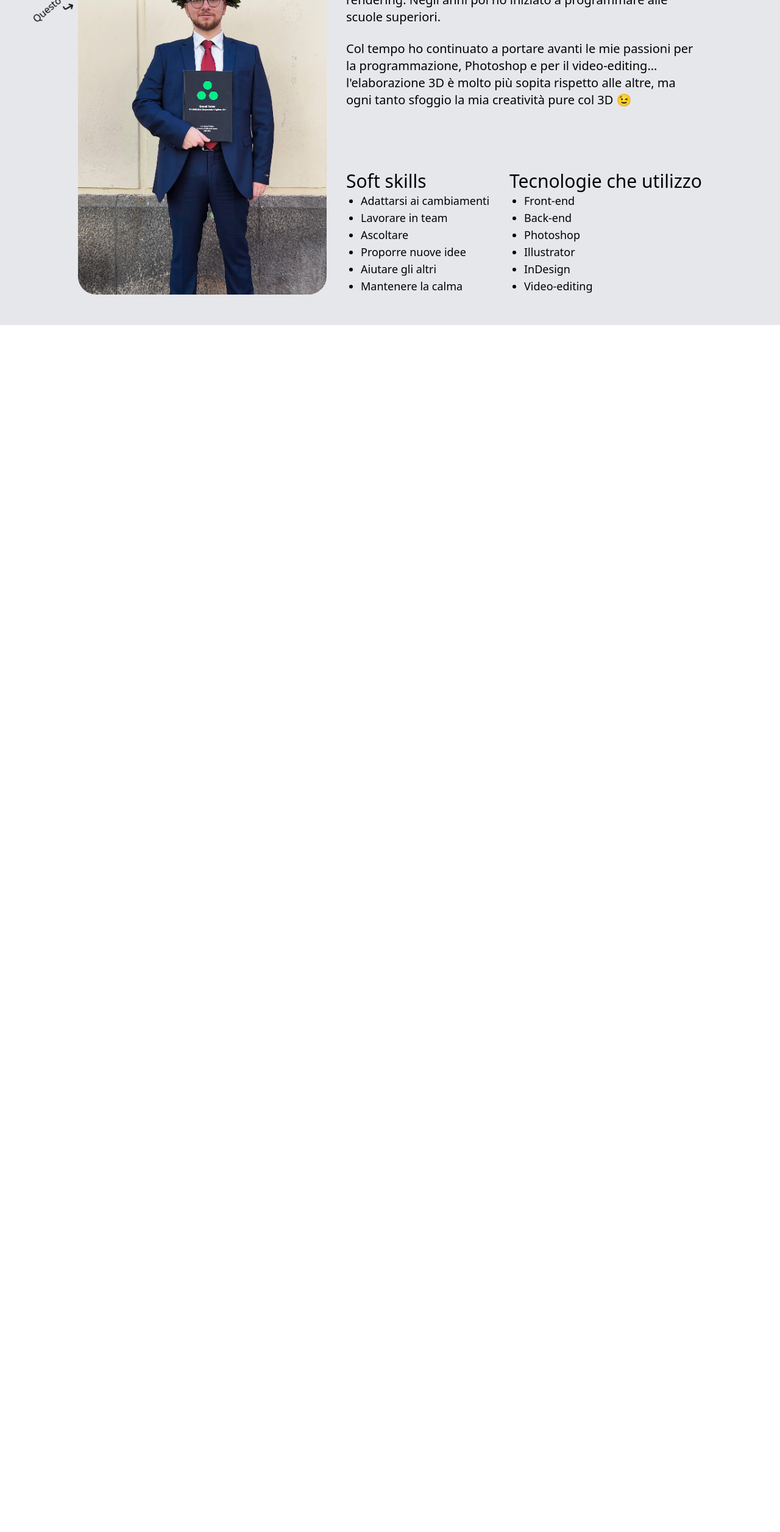
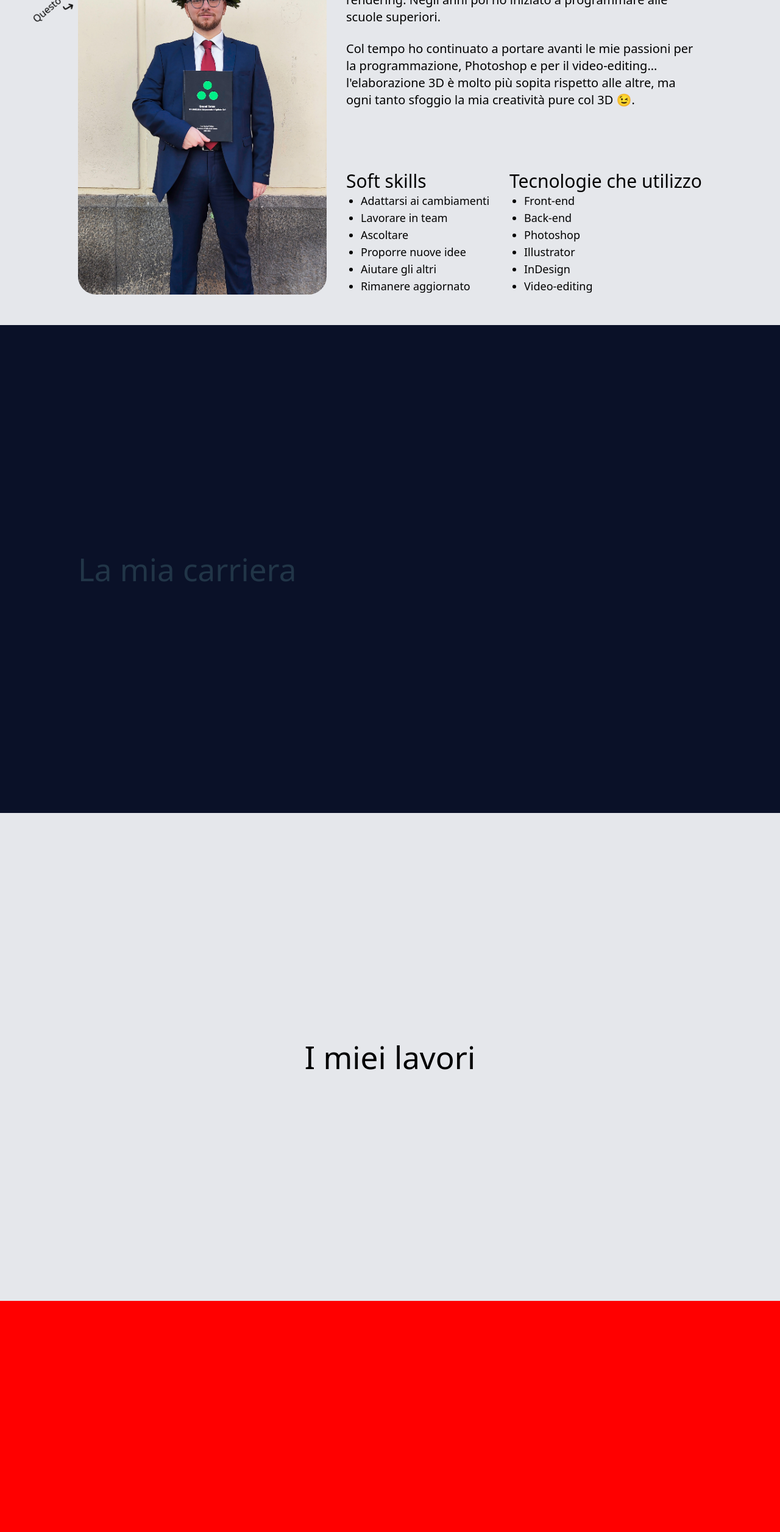
Before and after one commit to lupri95w19/portfolio, a Vue app: page / in a window 1280 px wide. Shown: the part 1103-3615 px from the top of the page at 61% size. Before the commit the page ends 1636 px from the top, so only its background shows below. Built offline with nearby package versions, Linux system fonts and the light colour scheme.

Commit message:
Aggiunte ulteriori section, ma da ultimare

```diff
--- a/index.html
+++ b/index.html
@@ -4,7 +4,7 @@
     <meta charset="UTF-8" />
     <link rel="icon" type="image/svg+xml" href="/vite.svg" />
     <meta name="viewport" content="width=device-width, initial-scale=1.0" />
-    <title>Vite + Vue</title>
+    <title>Luca Privitera's Portfolio</title>
   </head>
   <body>
     <div id="app"></div>
--- a/src/App.vue
+++ b/src/App.vue
@@ -104,6 +104,7 @@ import { ref } from "vue";
 		</section>
 		<Header />
 
+		<!-- Sezione Su di me -->
 		<section class="h-[100vh] flex flex-col justify-center bg-[#E5E7EB]">
 			<div class="max-w-screen-lg container m-auto">
 				<div class="grid grid-cols-12 gap-8 h-[700px] text-black relative">
@@ -137,7 +138,7 @@ import { ref } from "vue";
 							Col tempo ho continuato a portare avanti le mie passioni per la
 							programmazione, Photoshop e per il video-editing... l'elaborazione
 							3D è molto più sopita rispetto alle altre, ma ogni tanto sfoggio
-							la mia creatività pure col 3D 😉
+							la mia creatività pure col 3D 😉.
 						</p>
 
 						<div class="flex justify-between h-full max-h-[50%]">
@@ -150,7 +151,7 @@ import { ref } from "vue";
 									<li>Ascoltare</li>
 									<li>Proporre nuove idee</li>
 									<li>Aiutare gli altri</li>
-									<li>Mantenere la calma</li>
+									<li>Rimanere aggiornato</li>
 								</ul>
 							</div>
 
@@ -168,6 +169,34 @@ import { ref } from "vue";
 						</div>
 					</div>
 				</div>
+			</div>
+		</section>
+
+		<!-- Sezione carriera -->
+		<section class="h-[100vh] flex flex-col justify-center bg-[#0A1128]">
+			<div class="max-w-screen-lg container m-auto">
+				<h1>La mia carriera</h1>
+				<!-- Path che parte dalle superiori fino a oggi -->
+			</div>
+		</section>
+
+		<!-- Sezione I miei lavori -->
+		<section class="h-[100vh] flex flex-col justify-center bg-[#E5E7EB]">
+			<div
+				class="max-w-screen-lg container m-auto text-black flex justify-center"
+			>
+				<h1>I miei lavori</h1>
+				<!-- Card Dev e Card Grafico -->
+			</div>
+		</section>
+
+		<!-- Sezione contattami -->
+		<section class="h-[100vh] flex flex-col justify-center bg-[red]">
+			<div
+				class="max-w-screen-lg container m-auto text-black flex justify-center"
+			>
+				<h1>Contattami bg da scegliere!!!</h1>
+				<!-- Form-->
 			</div>
 		</section>
 	</div>
--- a/src/router/index.js
+++ b/src/router/index.js
@@ -3,7 +3,13 @@ import Home from "../views/Home.vue";
 // import Aboutfrom '../views/About.vue'
 
 const routes = [
-	{ path: "/", component: Home },
+	{
+		path: "/",
+		component: Home,
+		meta: {
+			title: "Home",
+		},
+	},
 	//   { path: '/about', component: About }
 ];
 
@@ -12,4 +18,9 @@ const router = createRouter({
 	routes,
 });
 
+router.beforeEach((to, from, next) => {
+	document.title = `$(to.meta.title)`;
+	next();
+});
+
 export default router;
```
